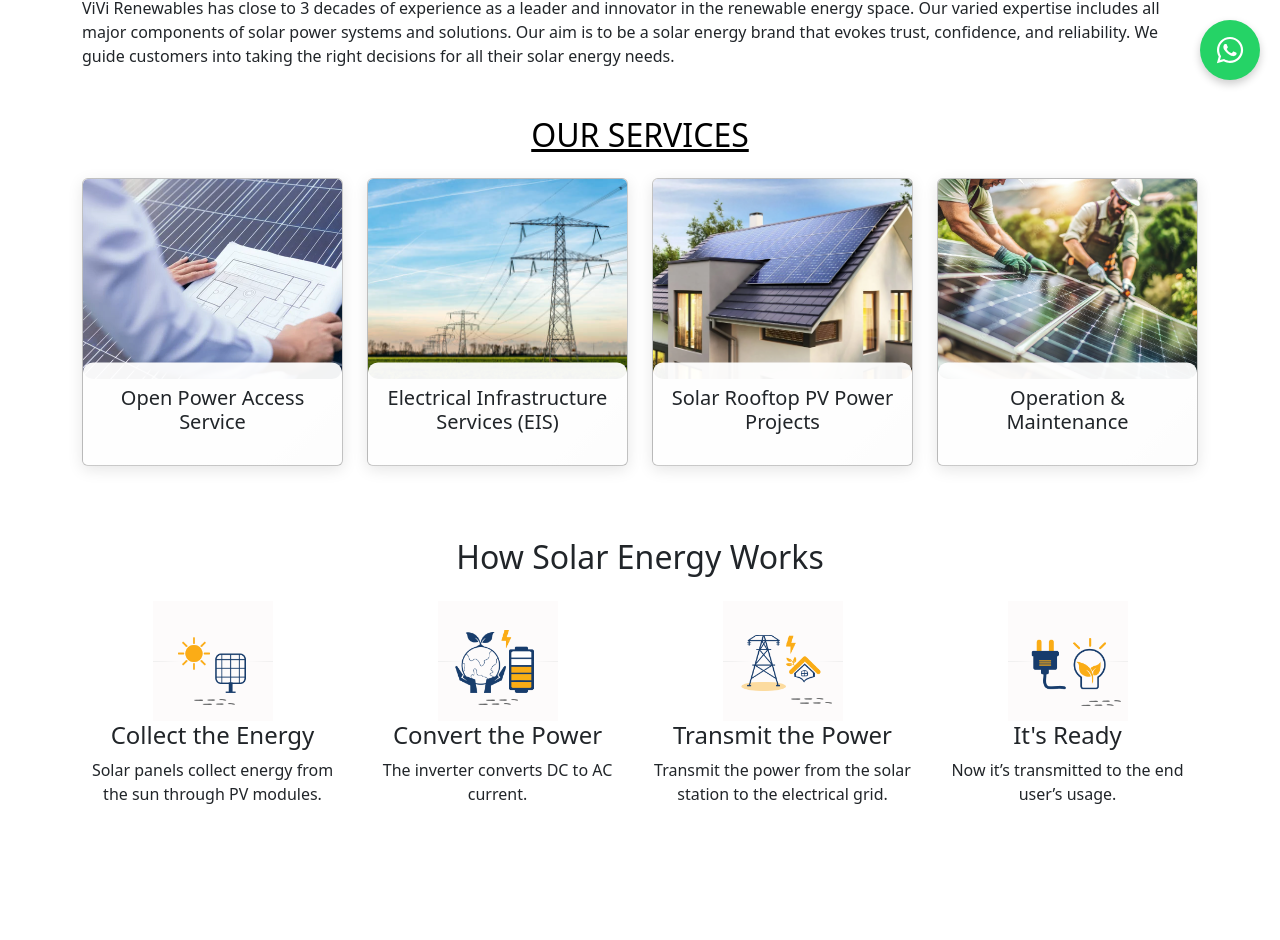
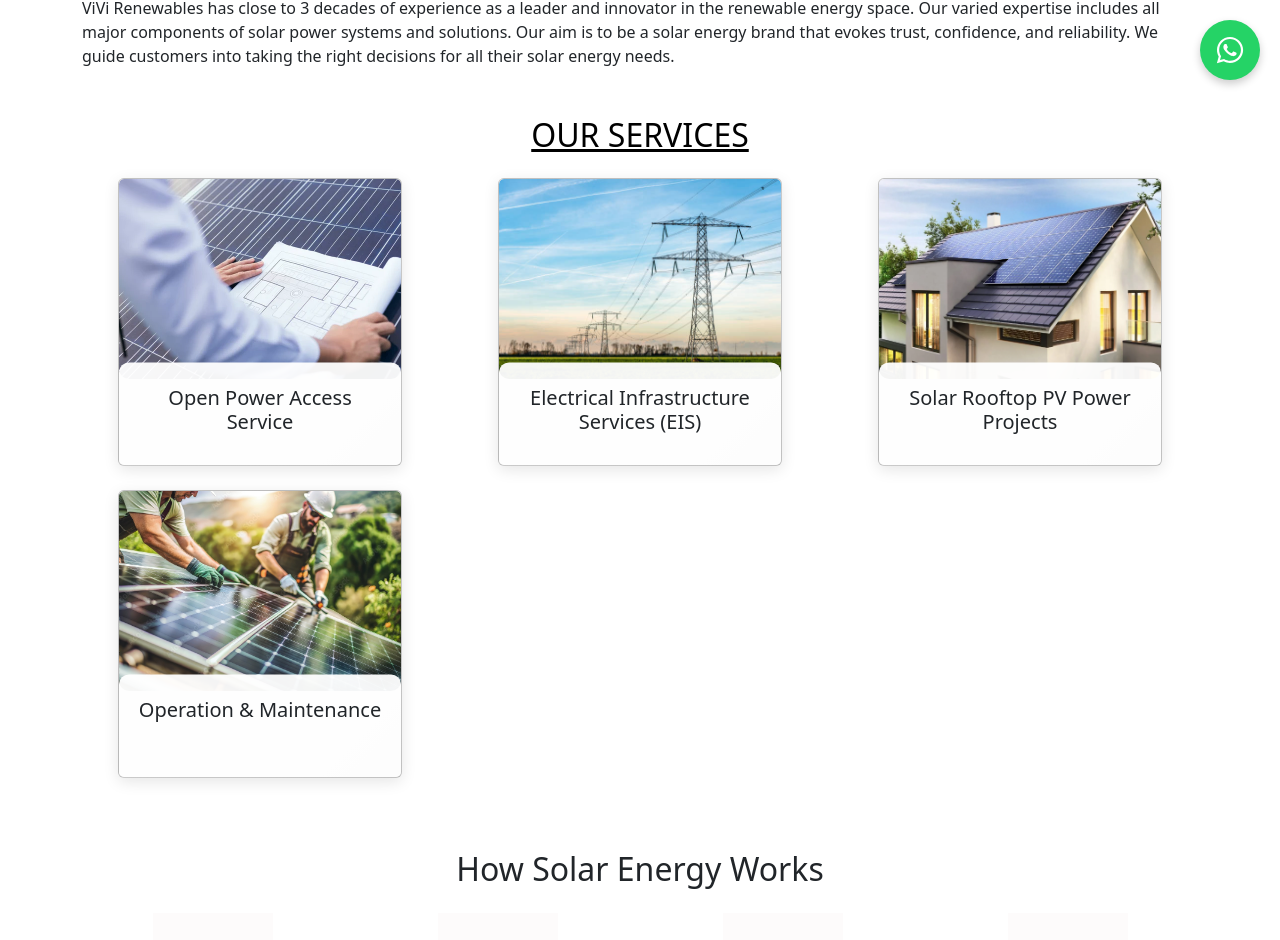
Before and after one commit to Pradyumnasutar/Netlify_Testing_VIVI_Renewables, a React (Create React App) app in the folder VIVIrenewables_Netlify_Setup/: page / in a window 1280 px wide. Shown: the part 700-1640 px from the top of the page. Built offline with nearby package versions, Linux system fonts and the light colour scheme.

Commit message:
card col changed

```diff
--- a/VIVIrenewables_Netlify_Setup/src/assets/CSS/Home.css
+++ b/VIVIrenewables_Netlify_Setup/src/assets/CSS/Home.css
@@ -6,6 +6,7 @@
   overflow: hidden;
   position: relative;
   height: 100%;
+  width: 80%;
 
 }
 
--- a/VIVIrenewables_Netlify_Setup/src/pages/HomePage.js
+++ b/VIVIrenewables_Netlify_Setup/src/pages/HomePage.js
@@ -71,9 +71,8 @@ const HomePage = () => {
       <Container className="my-5">
         <h2 className="text-center mb-4 ourservicehead">OUR SERVICES</h2>
         <Row>
-
           {/* Solar Installation Card */}
-          <Col md={3} className="mb-4" style={{ height: "18rem" }}>
+          <Col md={4} className="mb-4 d-flex justify-content-center" style={{ height: "18rem"}}>
             <Card className="text-center h-100 card-hover">
               <Card.Img
                 variant="top"
@@ -96,7 +95,7 @@ const HomePage = () => {
 
           {/* Cleaning Card */}
 
-          <Col md={3} className="mb-4" style={{ height: "18rem" }}>
+          <Col md={4} className="mb-4 d-flex justify-content-center" style={{ height: "18rem" }}>
             <Card className="text-center h-100 card-hover">
               <Card.Img
                 variant="top"
@@ -118,7 +117,7 @@ const HomePage = () => {
           </Col>
           {/* Maintenance & Repair Card */}
 
-          <Col md={3} className="mb-4" style={{ height: "18rem" }}>
+          <Col md={4} className="mb-4 d-flex justify-content-center" style={{ height: "18rem" }}>
             <Card className="text-center h-100 card-hover">
               <Card.Img
                 variant="top"
@@ -139,7 +138,7 @@ const HomePage = () => {
             </Card>
           </Col>
 
-          <Col md={3} className="mb-4" style={{ height: "18rem" }}>
+          <Col md={4} className="mb-4 d-flex justify-content-center" style={{ height: "18rem" }}>
             <Card className="text-center h-100 card-hover">
               <Card.Img
                 variant="top"
--- a/VIVIrenewables_Netlify_Setup/src/pages/ServicePage.js
+++ b/VIVIrenewables_Netlify_Setup/src/pages/ServicePage.js
@@ -79,7 +79,7 @@ const ServicePage = () => {
 
         <Row>
           {/* Solar Installation Card */}
-          <Col md={4} className="mb-4" style={{ height: "18rem" }}>
+          <Col md={4} className="mb-4 d-flex justify-content-center" style={{ height: "18rem" }}>
             <Card className="text-center h-100 card-hover">
               <Card.Img
                 variant="top"
@@ -102,7 +102,7 @@ const ServicePage = () => {
 
           {/* Cleaning Card */}
 
-          <Col md={4} className="mb-4" style={{ height: "18rem" }}>
+          <Col md={4} className="mb-4 d-flex justify-content-center" style={{ height: "18rem" }}>
             <Card className="text-center h-100 card-hover">
               <Card.Img
                 variant="top"
@@ -124,7 +124,7 @@ const ServicePage = () => {
           </Col>
           {/* Maintenance & Repair Card */}
 
-          <Col md={4} className="mb-4" style={{ height: "18rem" }}>
+          <Col md={4} className="mb-4 d-flex justify-content-center" style={{ height: "18rem" }}>
             <Card className="text-center h-100 card-hover">
               <Card.Img
                 variant="top"
@@ -145,7 +145,7 @@ const ServicePage = () => {
             </Card>
           </Col>
 
-          <Col md={4} className="mb-4" style={{ height: "18rem" }}>
+          <Col md={4} className="mb-4 d-flex justify-content-center" style={{ height: "18rem" }}>
             <Card className="text-center h-100 card-hover">
               <Card.Img
                 variant="top"
```
